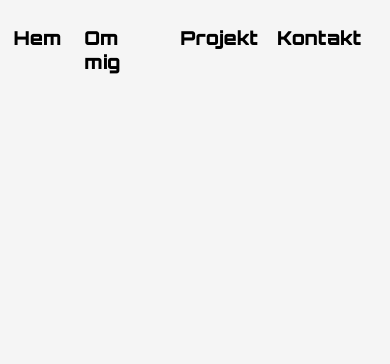
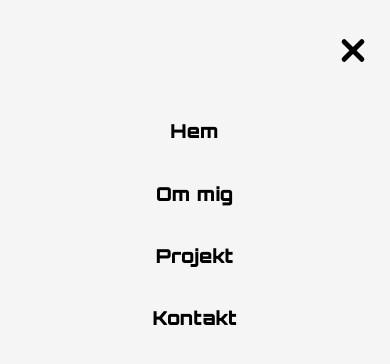
Before and after one commit to PatrikBrolin/Portfolio, a React (Create React App) app: page / in a window 390 px wide. Shown: the top 364 px of the page. Built offline with nearby package versions, Linux system fonts and the light colour scheme.

Commit message:
funktionalitet och responsivitet för meny

```diff
--- a/src/Components/Header.js
+++ b/src/Components/Header.js
@@ -1,15 +1,53 @@
-import React from "react";
-import "./Headers.css";
+import React, {useState, useEffect} from "react";
+import classes from "./Headers.module.css";
 
 const Header = (props) => {
+	const [menuState, setMenuState]  = useState(false)
+
+	useEffect(() => {
+		function handleResize(){
+			if(window.innerWidth > 600){
+				setMenuState(false)
+			} else{
+				setMenuState(true)
+			}
+
+		}
+		window.addEventListener('resize', handleResize)
+
+		return _ => {
+      window.removeEventListener('resize', handleResize)
+		}
+
+	})
+
+
+
+	const menuHandler = () => {
+		!menuState ? setMenuState(true): setMenuState(false)
+	}
+
 	return (
-		<header>
-			<ul>
-				<li>Hem</li>
-				<li>Om mig</li>
-				<li>Projekt</li>
-				<li>Kontakt</li>
+		<header className={classes.header}>
+			<ul className={!menuState ? classes.ul : classes.ul__active}>
+				<li className={classes.li}>
+				<a href="/">Hem</a>
+				</li>
+				<li className={classes.li}>
+				<a href="/">Om mig</a>
+				</li>
+				<li className={classes.li}>
+				<a href="/">Projekt</a>
+				</li>
+				<li className={classes.li}>
+					<a href="/">Kontakt</a>
+				</li>
 			</ul>
+			<div className={classes.header__content__mobile} onClick={menuHandler}>
+				<span className={menuState ? classes.header__content__mobile__span : classes.header__content__mobile__span__active} ></span>
+				<span className={menuState ? classes.header__content__mobile__span : classes.header__content__mobile__span__active}></span>
+				<span className={menuState ? classes.header__content__mobile__span : classes.header__content__mobile__span__active}></span>
+			</div>
 		</header>
 	);
 };
--- a/src/Components/Headers.css
+++ /dev/null
@@ -1,50 +0,0 @@
-header{
-
-  height: 100px;
-  width: 100%;
-  display: flex;
-  align-items: center;
-  justify-content: flex-end;
-
-}
-
-ul{
-  display: flex;
-  list-style: none;
-  height: min-content;
-  width: max-content;
-  justify-self: flex-end;
-  margin-right: 1.5em;
-}
-
-li{
-  position: relative;
-  font-size: 1.2em;
-  font-family: 'Orbitron', sans-serif;
-  cursor: pointer;
-  padding: 1em .7em;
-  border-radius: 5px;
-  margin-right: 1px;
-  overflow: hidden;
-}
-li:hover{
-  transform: translateY(-10px);
-  transition: 0.5s;
-}
-
-li::before{
-  position: absolute;
-  top: 0%; left: 0%;
-  transform: translateX(calc(50% - 15px)) translateY(100%);
-  content: '';
-  background-image: url('../../public/expand_more_FILL0_wght300_GRAD200_opsz48.svg');
-  background-repeat: no-repeat;
-  background-size: 30px ;
-  height: 100%;
-  width: 100%;
-  transition: .5s;
-}
-
-li:hover::before{
-  transform: translateX(calc(50% - 15px)) translateY(55%);
-}
--- /dev/null
+++ b/src/Components/Headers.module.css
@@ -0,0 +1,140 @@
+.header{
+  height: 100px;
+  width: 100%;
+  display: flex;
+  align-items: center;
+  justify-content: flex-end;
+}
+
+.ul{
+  display: flex;
+  list-style: none;
+  height: min-content;
+  width: max-content;
+  justify-self: flex-end;
+  margin-right: 1.5em;
+}
+
+
+.li{
+  position: relative;
+  font-size: 1.2em;
+  font-family: 'Orbitron', sans-serif;
+  cursor: pointer;
+  padding: 1em .7em;
+  border-radius: 5px;
+  margin-right: 1px;
+  overflow: hidden;
+}
+.li:hover{
+  transform: translateY(-10px);
+  transition: 0.5s;
+}
+
+.li::before{
+  position: absolute;
+  top: 0%; left: 0%;
+  transform: translateX(calc(50% - 15px)) translateY(100%);
+  content: '';
+  background-image: url('../../public/expand_more_FILL0_wght300_GRAD200_opsz48.svg');
+  background-repeat: no-repeat;
+  background-size: 30px ;
+  height: 100%;
+  width: 100%;
+  transition: .5s;
+}
+
+.li:hover::before{
+  transform: translateX(calc(50% - 15px)) translateY(55%);
+}
+a{
+  text-decoration: none;
+  color: black;
+}
+.header__content__mobile{
+  position: relative;
+  width: 35px;
+  height: 40px;
+  margin-right: 20px;
+  display: flex;
+  flex-direction: column;
+  align-items: center;
+  justify-content: center;
+  display: none;
+  cursor: pointer;
+}
+.header__content__mobile__span {
+  position: absolute;
+  background-color: black;
+  height: 5px;
+  width: 30px;
+  margin-left: auto;
+  margin-right: auto;
+  margin-top: auto;
+  margin-bottom: auto;
+  left: 0;
+  right: 0;
+  top: 0;
+  bottom: 0;
+  text-align: center;
+  border-radius: 12px;
+
+}
+
+.header__content__mobile__span:nth-child(1){
+  transform: translateY(-10px);
+}
+.header__content__mobile__span:nth-child(3){
+  transform: translateY(10px);
+}
+
+.header__content__mobile__span__active {
+  position: absolute;
+  background-color: black;
+  height: 5px;
+  width: 30px;
+  margin-left: auto;
+  margin-right: auto;
+  margin-top: auto;
+  margin-bottom: auto;
+  left: 0;
+  right: 0;
+  top: 0;
+  bottom: 0;
+  text-align: center;
+  border-radius: 12px;
+
+}
+
+.header__content__mobile__span__active:nth-child(1){
+  transform: rotate(45deg);
+}
+.header__content__mobile__span__active:nth-child(3){
+  transform: rotate(-45deg);
+}
+
+.header__content__mobile__span__active:nth-child(2){
+  display: none
+}
+
+
+
+
+
+@media only screen and (max-width: 600px) {
+  .header__content__mobile{
+    display: block;
+  }
+
+  .ul{
+    position: absolute;
+    flex-direction: column;
+    top: 100px;
+    width: 100%;
+    margin: 0px;
+    align-items: center;
+  }
+  .ul__active{
+    display : none;
+  }
+}
```
